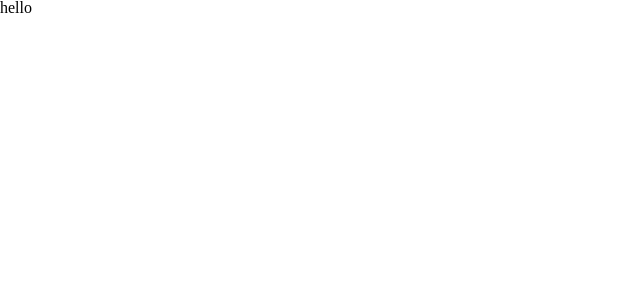
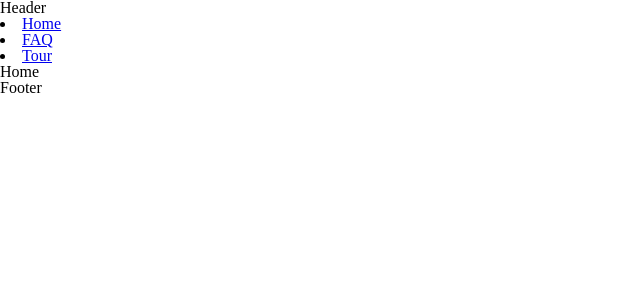
Before and after one commit to huanmingchang/kaohsiung-tour, a React (Create React App) app: page / in a window 1280 px wide. Shown: the top 300 px of the page, without its empty margins (0-640 px from the left). Built offline with nearby package versions, Linux system fonts and the light colour scheme.

Commit message:
feat: set up html structure and routers

```diff
--- a/src/App.js
+++ b/src/App.js
@@ -1,7 +1,50 @@
 import './styles/App.css'
+import Home from './components/Home.js'
+import FAQ from './components/FAQ.js'
+import Tour from './components/Tour.js'
+import TourList from './components/TourList.js'
+import TourDetails from './components/TourDetails.js'
+import { Routes, Route, Link, Outlet } from 'react-router-dom'
+
+const Layout = () => {
+  return (
+    <>
+      <header className='header'>Header</header>
+      <nav>
+        <li>
+          <Link to='/'>Home</Link>
+        </li>
+
+        <li>
+          <Link to='faq'>FAQ</Link>
+        </li>
+
+        <li>
+          <Link to='tour'>Tour</Link>
+        </li>
+      </nav>
+      <div className='content'>
+        <Outlet />
+      </div>
+      <footer className='footer'>Footer</footer>
+    </>
+  )
+}
 
 function App() {
-  return <div className='App'>hello</div>
+  return (
+    <div className='App'>
+      <Routes>
+        <Route path='/' element={<Layout />}>
+          <Route path='/' element={<Home />} />
+          <Route path='faq' element={<FAQ />} />
+          <Route path='tour' element={<Tour />}>
+            <Route index element={<TourList />} />
+            <Route path=':id' element={<TourDetails />} />
+          </Route>
+        </Route>
+      </Routes>
+    </div>
+  )
 }
-
 export default App
--- /dev/null
+++ b/src/components/FAQ.js
@@ -0,0 +1,5 @@
+const FAQ = () => {
+  return <div>FAQ</div>
+}
+
+export default FAQ
--- /dev/null
+++ b/src/components/Home.js
@@ -0,0 +1,5 @@
+const Home = () => {
+  return <div>Home</div>
+}
+
+export default Home
--- /dev/null
+++ b/src/components/Tour.js
@@ -0,0 +1,5 @@
+const Tour = () => {
+  return <div>Tour</div>
+}
+
+export default Tour
--- /dev/null
+++ b/src/components/TourDetails.js
@@ -0,0 +1,5 @@
+const TourDetails = () => {
+  return <div>TourDetails</div>
+}
+
+export default TourDetails
--- /dev/null
+++ b/src/components/TourList.js
@@ -0,0 +1,5 @@
+const TourList = () => {
+  return <div>TourList</div>
+}
+
+export default TourList
--- a/src/index.js
+++ b/src/index.js
@@ -2,10 +2,13 @@
 import ReactDOM from 'react-dom/client'
 import './styles/index.css'
 import App from './App'
+import { HashRouter } from 'react-router-dom'
 
 const root = ReactDOM.createRoot(document.getElementById('root'))
 root.render(
   <React.StrictMode>
-    <App />
+    <HashRouter>
+      <App />
+    </HashRouter>
   </React.StrictMode>
 )
```
